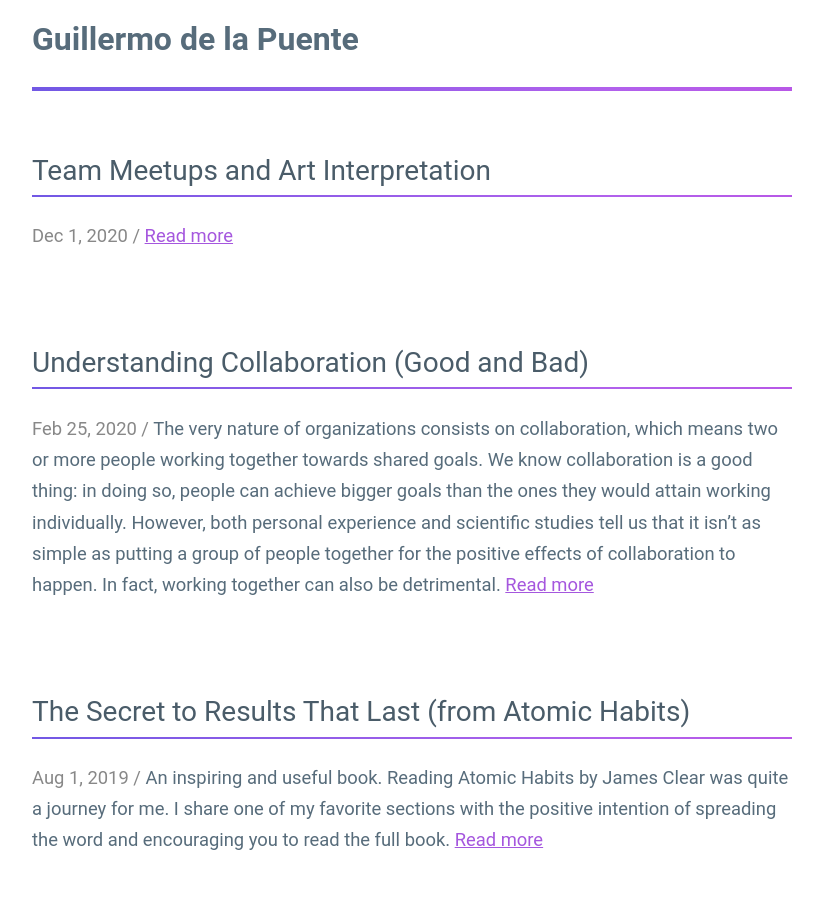
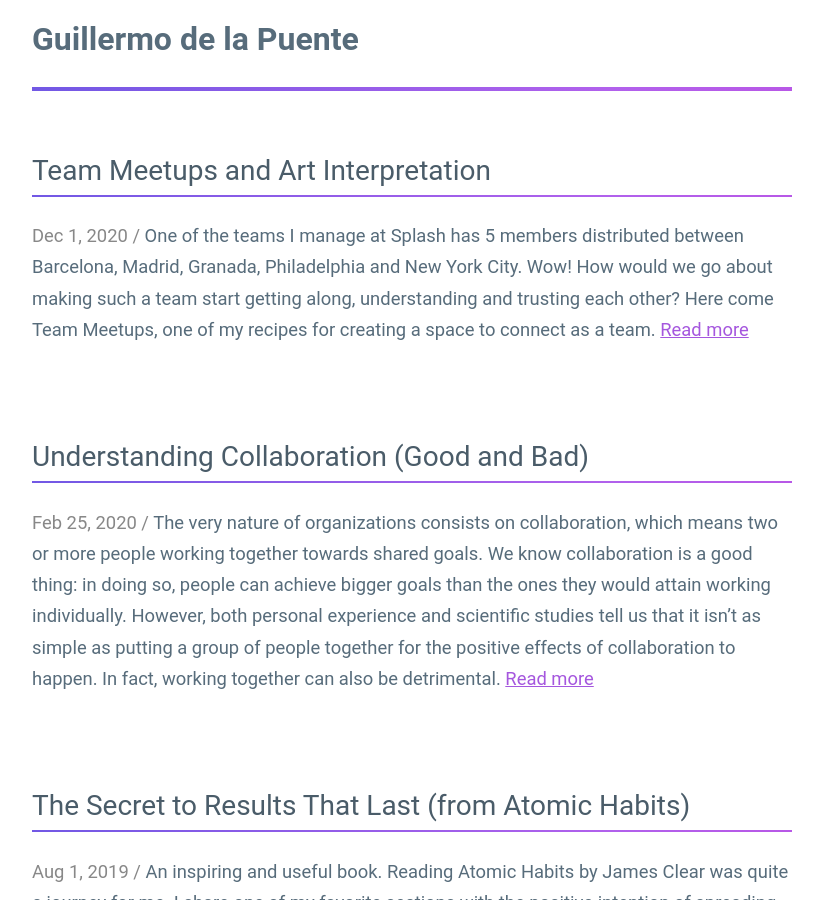
Before and after one commit to guillermodlpa/site, a Jekyll site: the page built from blog.html, in a window 1280 px wide and 900 px high. Shown: the whole window, without its empty margins (228-1051 px from the left). Built offline with Jekyll 4.4.1, drawn with Linux system fonts in a browser that asks for light colours.

Commit message:
Updated Team Meetups And Art Interpretation

```diff
--- a/_posts/2020-12-01-team-meetups-and-art-interpretation.markdown
+++ b/_posts/2020-12-01-team-meetups-and-art-interpretation.markdown
@@ -1,6 +1,10 @@
 ---
 title: Team Meetups and Art Interpretation
 date: 2020-12-01 10:00:00 Z
+excerpt: One of the teams I manage at Splash has 5 members distributed between Barcelona,
+  Madrid, Granada, Philadelphia and New York City. Wow! How would we go about making
+  such a team start getting along, understanding and trusting each other? Here come
+  Team Meetups, one of my recipes for creating a space to connect as a team.
 ---
 
 ![previews SM.png](/uploads/previews%20SM.png)
```
